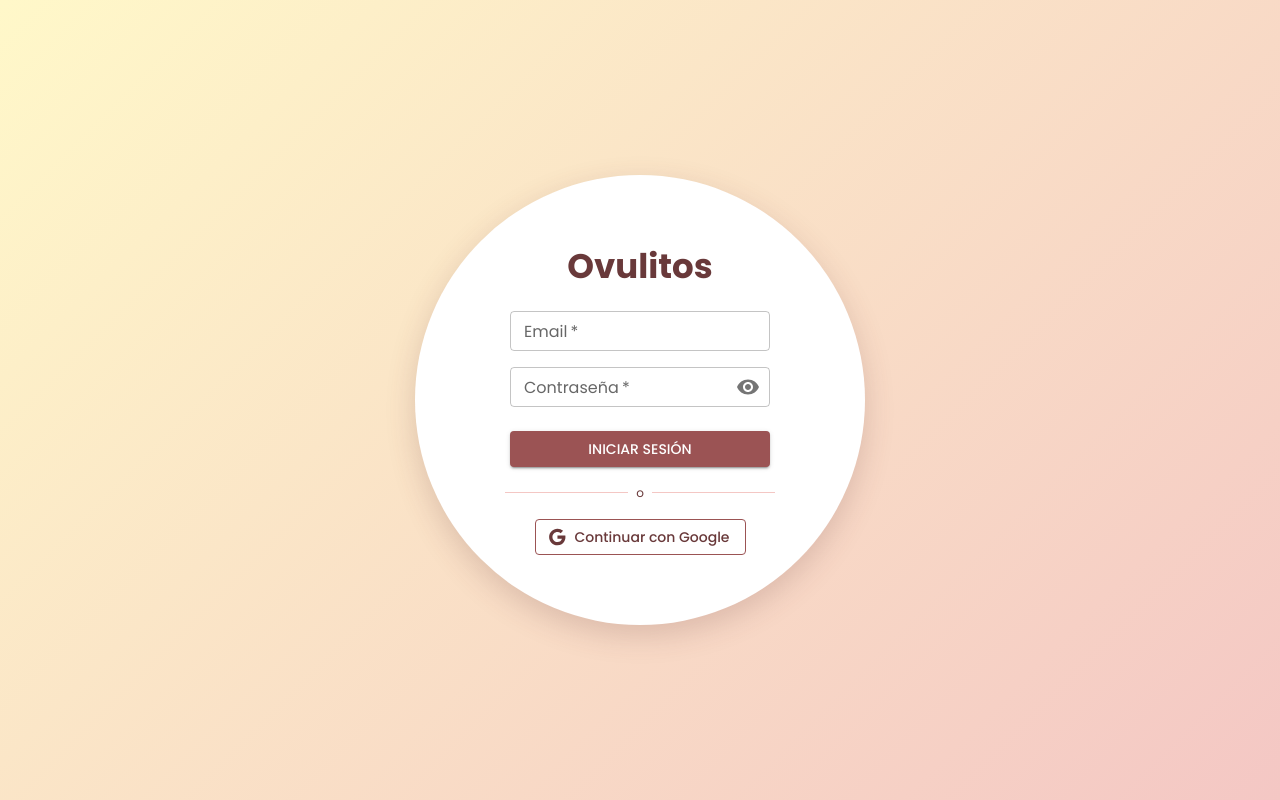
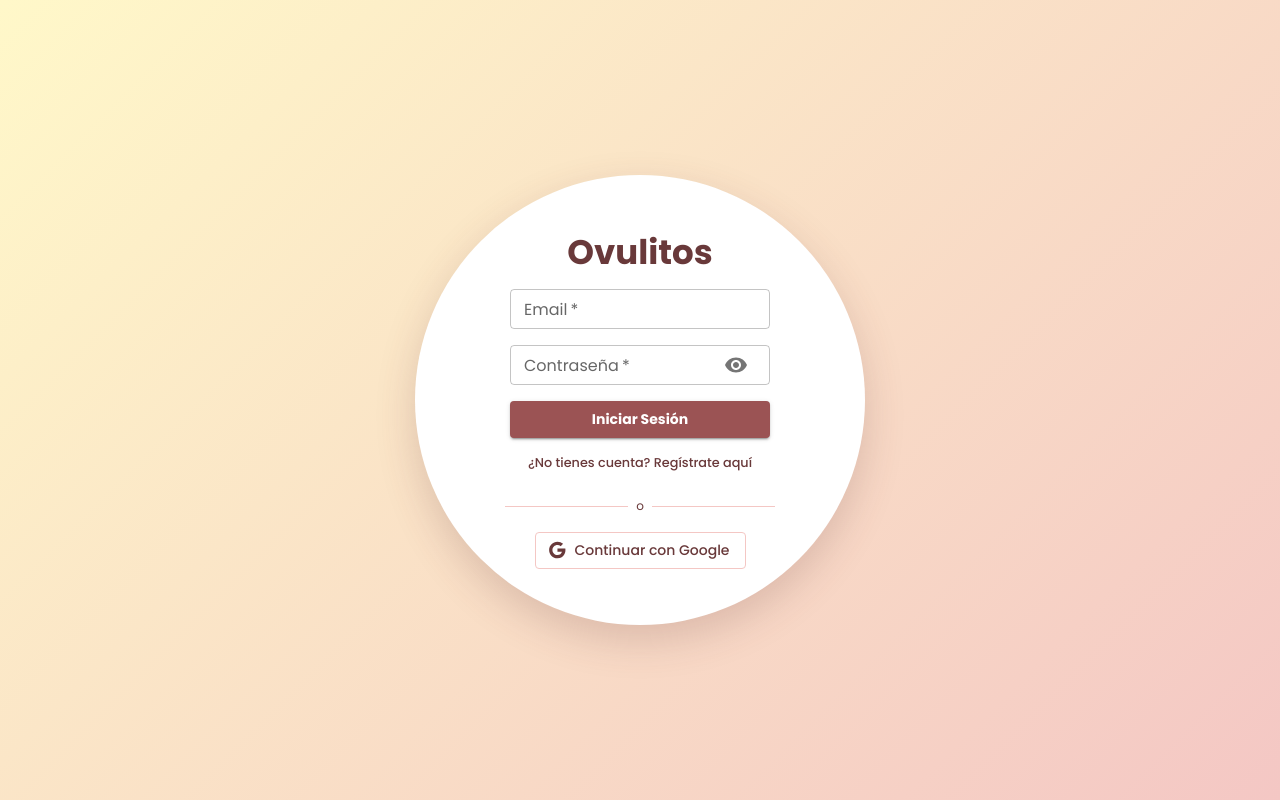
Before and after one commit to SrGalan00/Ovulitos, a React (Vite) app in the folder Web Page/Ovulitos/: page / in a window 1280 px wide. Built offline with nearby package versions, Linux system fonts and the light colour scheme; no server answers.

Commit message:
boton para registrarse

```diff
--- a/Web Page/Ovulitos/src/components/LoginCircle.tsx
+++ b/Web Page/Ovulitos/src/components/LoginCircle.tsx
@@ -1,57 +1,93 @@
 import React, { useState } from 'react';
 import { Box, TextField, Button, Typography, IconButton, InputAdornment } from '@mui/material';
 import { Google, Visibility, VisibilityOff } from '@mui/icons-material';
-import { doSignInWithEmailAndPassword, doSignInWithGoogle } from '../firebase/auth.js';
+import { motion, AnimatePresence } from 'framer-motion';
+// Importamos las funciones de tu compañero
+import {
+  doSignInWithEmailAndPassword,
+  doCreateUserWithEmailAndPassword,
+  doSignInWithGoogle
+} from '../firebase/auth.js';
 
 const LoginCircle = () => {
+  const [isRegistering, setIsRegistering] = useState(false);
   const [email, setEmail] = useState('');
   const [password, setPassword] = useState('');
   const [showPassword, setShowPassword] = useState(false);
-  const [isLoggingIn, setIsLoggingIn] = useState(false);
+  const [loading, setLoading] = useState(false);
 
-  const handleLogin = async (e: React.FormEvent) => {
+  const handleSubmit = async (e: React.FormEvent) => {
     e.preventDefault();
-    if (!isLoggingIn) {
-      setIsLoggingIn(true);
+    setLoading(true);
     try {
+      if (isRegistering) {
+        // Registro nuevo usuario
+        await doCreateUserWithEmailAndPassword(email, password);
+      } else {
+        // Inicio de sesión normal
         await doSignInWithEmailAndPassword(email, password);
+      }
     } catch (err: any) {
       alert("Error: " + err.message);
-        setIsLoggingIn(false);
-      }
+    } finally {
+      setLoading(false);
     }
   };
 
   return (
     <Box sx={{
       display: 'flex', justifyContent: 'center', alignItems: 'center',
-      minHeight: '100vh', width: '100vw',
+      width: '100vw', height: '100vh',
       background: 'linear-gradient(135deg, #FFF8C9 0%, #F4C7C4 100%)'
     }}>
+      <motion.div
+        initial={{ scale: 0.8, opacity: 0 }}
+        animate={{ scale: 1, opacity: 1 }}
+        transition={{ duration: 0.5 }}
+      >
         <Box sx={{
           width: 450, height: 450, borderRadius: '50%', backgroundColor: 'white',
-        display: 'flex', flexDirection: 'column', justifyContent: 'center',
-        alignItems: 'center', p: 4, boxShadow: '0px 10px 30px rgba(105, 57, 58, 0.2)'
+          boxShadow: '0px 15px 40px rgba(105, 57, 58, 0.2)', display: 'flex',
+          flexDirection: 'column', justifyContent: 'center', alignItems: 'center', p: 4
         }}>
-        <Typography variant="h4" sx={{ color: '#69393A', fontWeight: 'bold', mb: 3 }}>Ovulitos</Typography>
 
-        <Box component="form" onSubmit={handleLogin} sx={{ width: '100%', maxWidth: 260, display: 'flex', flexDirection: 'column', gap: 2 }}>
-          <TextField label="Email" size="small" fullWidth value={email} onChange={(e) => setEmail(e.target.value)} required />
+          <Typography variant="h4" sx={{ color: '#69393A', fontWeight: 'bold', mb: 2 }}>
+            {isRegistering ? 'Crear Cuenta' : 'Ovulitos'}
+          </Typography>
+
+          <Box component="form" onSubmit={handleSubmit} sx={{ width: '100%', maxWidth: 260, display: 'flex', flexDirection: 'column', gap: 2 }}>
             <TextField
-            label="Contraseña" type={showPassword ? 'text' : 'password'} size="small" fullWidth
-            value={password} onChange={(e) => setPassword(e.target.value)} required
+              label="Email" size="small" fullWidth required
+              value={email} onChange={(e) => setEmail(e.target.value)}
+            />
+            <TextField
+              label="Contraseña" type={showPassword ? 'text' : 'password'} size="small" fullWidth required
+              value={password} onChange={(e) => setPassword(e.target.value)}
               InputProps={{
                 endAdornment: (
                   <InputAdornment position="end">
-                  <IconButton onClick={() => setShowPassword(!showPassword)} edge="end">
+                    <IconButton onClick={() => setShowPassword(!showPassword)}>
                       {showPassword ? <VisibilityOff /> : <Visibility />}
                     </IconButton>
                   </InputAdornment>
                 ),
               }}
             />
-          <Button type="submit" variant="contained" disabled={isLoggingIn} sx={{ backgroundColor: '#9B5354', mt: 1 }}>
-            {isLoggingIn ? 'Entrando...' : 'Iniciar Sesión'}
+
+            <Button
+              type="submit" variant="contained" disabled={loading}
+              sx={{ backgroundColor: '#9B5354', textTransform: 'none', fontWeight: 'bold' }}
+            >
+              {loading ? 'Procesando...' : (isRegistering ? 'Registrarse' : 'Iniciar Sesión')}
+            </Button>
+
+            {/* BOTÓN PARA CAMBIAR ENTRE LOGIN Y REGISTRO */}
+            <Button
+              variant="text"
+              onClick={() => setIsRegistering(!isRegistering)}
+              sx={{ color: '#69393A', textTransform: 'none', fontSize: '0.8rem', mt: -1 }}
+            >
+              {isRegistering ? '¿Ya tienes cuenta? Entra aquí' : '¿No tienes cuenta? Regístrate aquí'}
             </Button>
           </Box>
 
@@ -63,11 +99,13 @@ const LoginCircle = () => {
 
           <Button
             variant="outlined" startIcon={<Google />} onClick={doSignInWithGoogle}
-          sx={{ color: '#69393A', borderColor: '#9B5354', textTransform: 'none' }}
+            sx={{ color: '#69393A', borderColor: '#F4C7C4', textTransform: 'none' }}
           >
             Continuar con Google
           </Button>
+
         </Box>
+      </motion.div>
     </Box>
   );
 };
```
Lines whose indentation alone changed are shown as unchanged.
